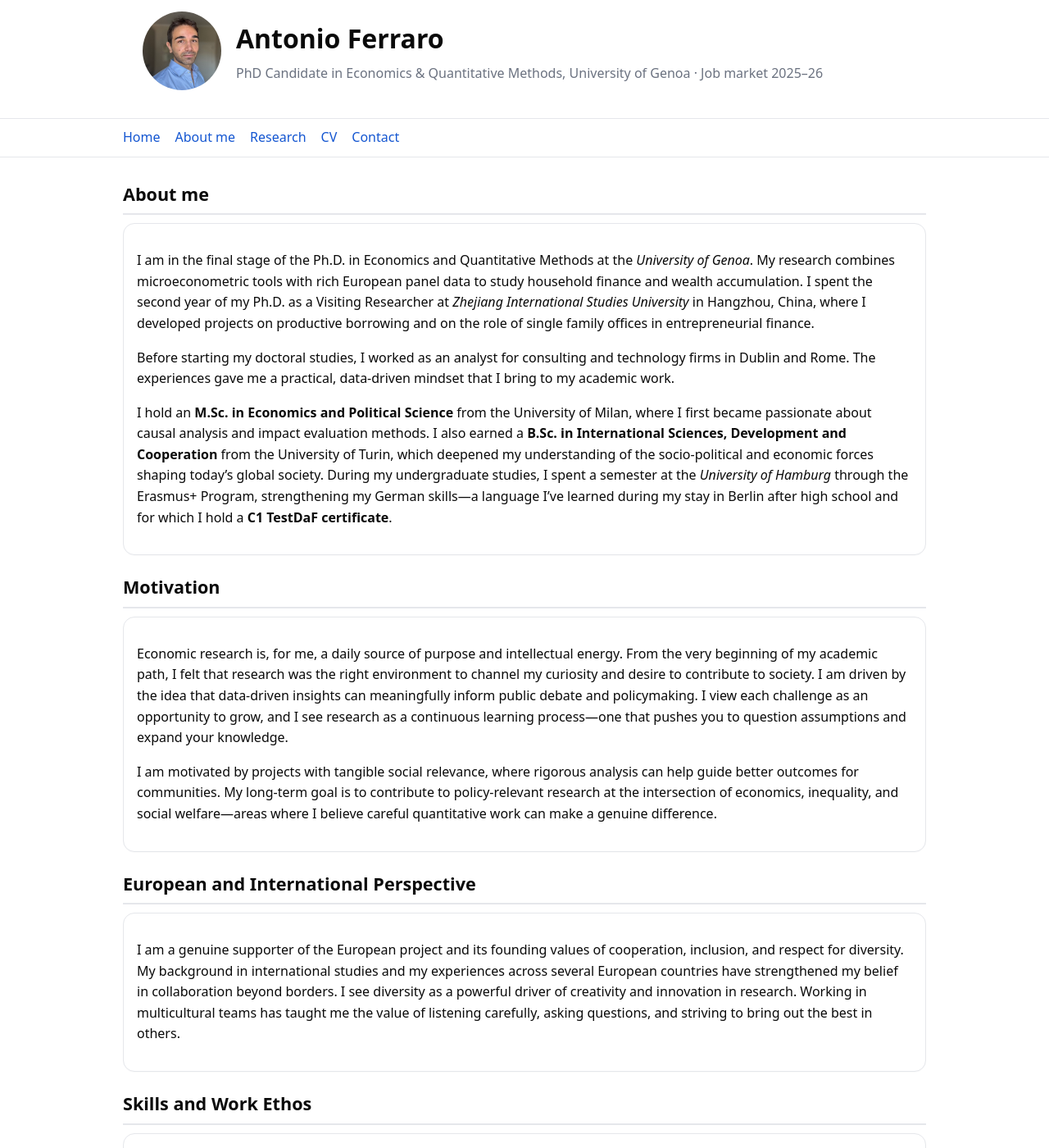
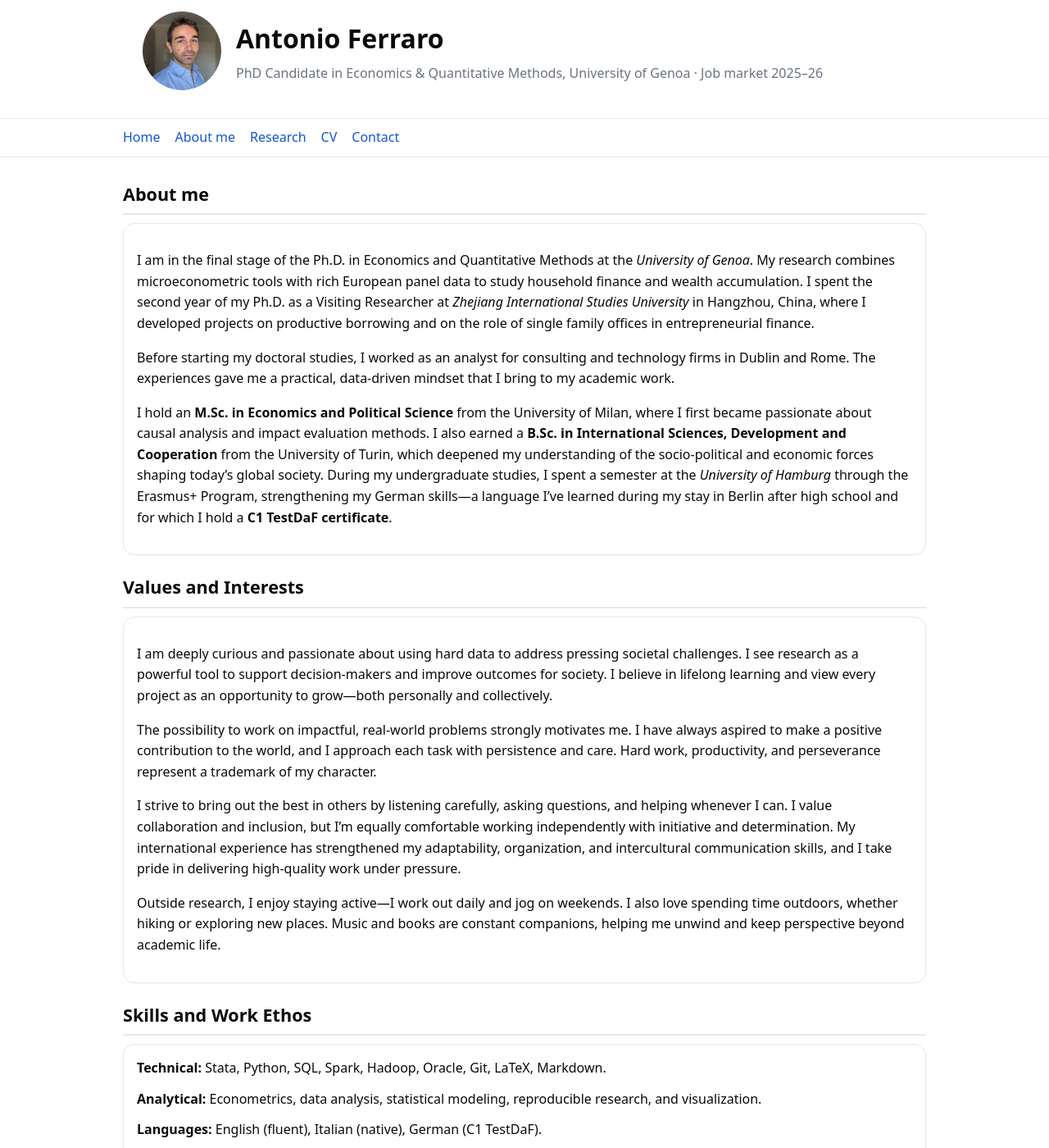
Before and after one commit to ferraroantonio/ferraroantonio.github.io, a Jekyll site: the page built from about.md, in a window 1280 px wide and 1400 px high. Shown: the whole window at 82% size. Built offline with Jekyll 4.4.1, drawn with Linux system fonts in a browser that asks for light colours.

Commit message:
Update about.md

```diff
--- a/about.md
+++ b/about.md
@@ -16,19 +16,16 @@ description: "More about Antonio Ferraro — background, research journey, and m
   </div>
 </section>
 
-<section id="motivation" style="margin-top:22px;">
-  <h2>Motivation</h2>
+<section id="values" style="margin-top:22px;">
+  <h2>Values and Interests</h2>
   <div class="card">
-    <p>Economic research is, for me, a daily source of purpose and intellectual energy. From the very beginning of my academic path, I felt that research was the right environment to channel my curiosity and desire to contribute to society. I am driven by the idea that data-driven insights can meaningfully inform public debate and policymaking. I view each challenge as an opportunity to grow, and I see research as a continuous learning process—one that pushes you to question assumptions and expand your knowledge.</p>
+    <p>I am deeply curious and passionate about using hard data to address pressing societal challenges. I see research as a powerful tool to support decision-makers and improve outcomes for society. I believe in lifelong learning and view every project as an opportunity to grow—both personally and collectively.</p>
 
-    <p>I am motivated by projects with tangible social relevance, where rigorous analysis can help guide better outcomes for communities. My long-term goal is to contribute to policy-relevant research at the intersection of economics, inequality, and social welfare—areas where I believe careful quantitative work can make a genuine difference.</p>
-  </div>
-</section>
+    <p>The possibility to work on impactful, real-world problems strongly motivates me. I have always aspired to make a positive contribution to the world, and I approach each task with persistence and care. Hard work, productivity, and perseverance represent a trademark of my character.</p>
 
-<section id="values" style="margin-top:22px;">
-  <h2>European and International Perspective</h2>
-  <div class="card">
-    <p>I am a genuine supporter of the European project and its founding values of cooperation, inclusion, and respect for diversity. My background in international studies and my experiences across several European countries have strengthened my belief in collaboration beyond borders. I see diversity as a powerful driver of creativity and innovation in research. Working in multicultural teams has taught me the value of listening carefully, asking questions, and striving to bring out the best in others.</p>
+    <p>I strive to bring out the best in others by listening carefully, asking questions, and helping whenever I can. I value collaboration and inclusion, but I’m equally comfortable working independently with initiative and determination. My international experience has strengthened my adaptability, organization, and intercultural communication skills, and I take pride in delivering high-quality work under pressure.</p>
+
+    <p>Outside research, I enjoy staying active—I work out daily and jog on weekends. I also love spending time outdoors, whether hiking or exploring new places. Music and books are constant companions, helping me unwind and keep perspective beyond academic life.</p>
   </div>
 </section>
 
```
